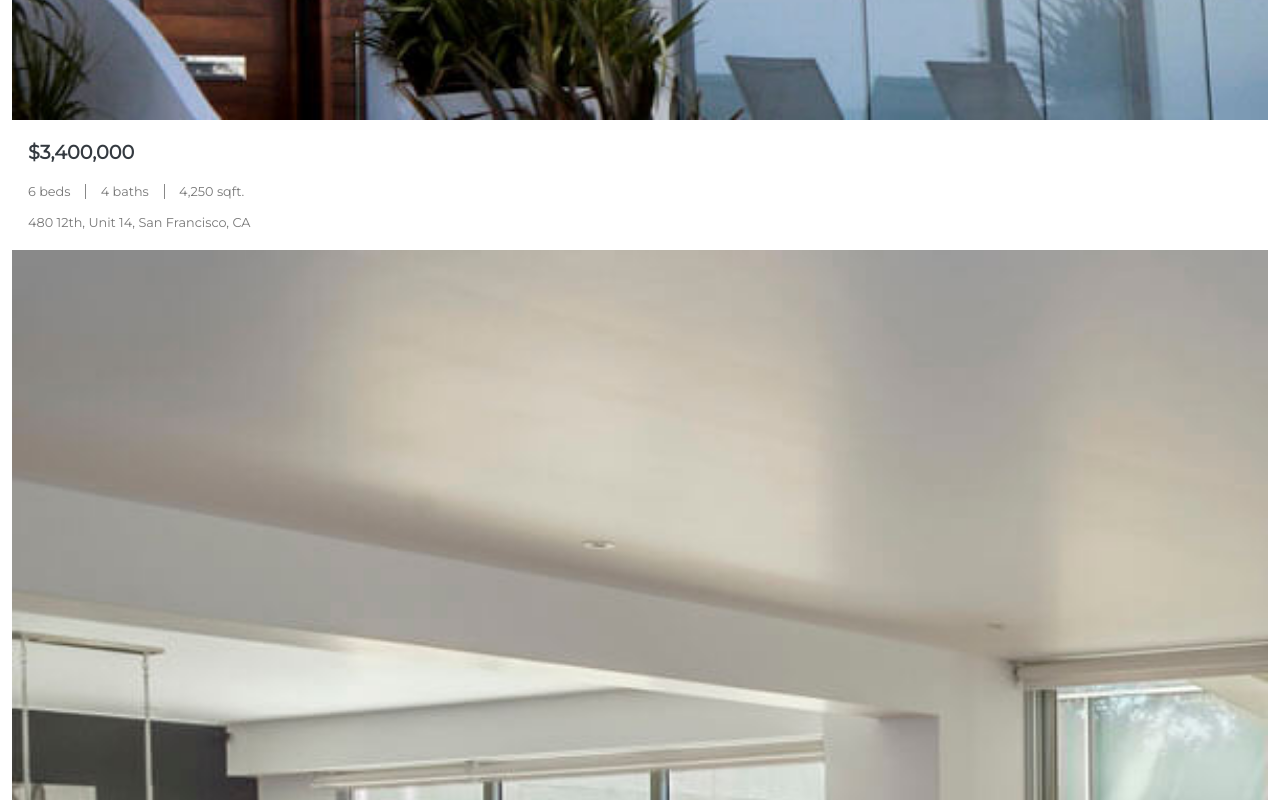
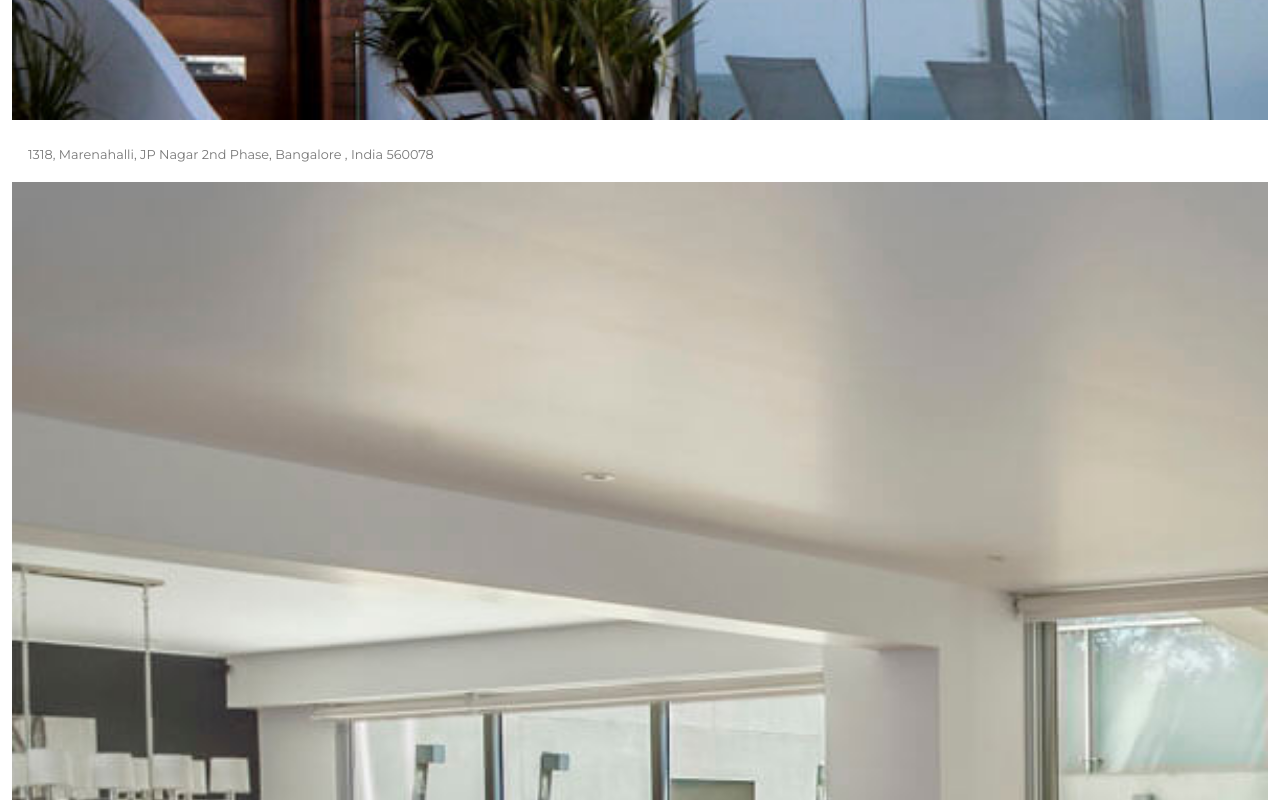
Before and after one commit to Harshakf95/QuantumVentures-Website, a plain HTML site: page index.html in a window 1280 px wide. Shown: the part 3960-4760 px from the top of the page. Drawn offline with nearby package versions, Linux system fonts and the light colour scheme.

Commit message:
fifth commit

```diff
--- a/index.html
+++ b/index.html
@@ -145,12 +145,12 @@
                 <div>
                     <img src="./img/property-6.jpg" alt="Property 1" />
                     <div class="property-details">
-                        <p class="price">$3,400,000</p>
+                        <!-- <p class="price">$3,400,000</p>
                         <span class="beds">6 beds</span>
                         <span class="baths">4 baths</span>
-                        <span class="sqft">4,250 sqft.</span>
+                        <span class="sqft">4,250 sqft.</span> -->
                         <address>
-                            480 12th, Unit 14, San Francisco, CA
+                            1318, Marenahalli, JP Nagar 2nd Phase, Bangalore , India 560078
                         </address>
                     </div>
                 </div>
@@ -158,12 +158,12 @@
                 <div>
                     <img src="./img/property-7.jpg" alt="Property 1" />
                     <div class="property-details">
-                        <p class="price">$3,400,000</p>
+                        <!-- <p class="price">$3,400,000</p>
                         <span class="beds">6 beds</span>
                         <span class="baths">4 baths</span>
-                        <span class="sqft">4,250 sqft.</span>
+                        <span class="sqft">4,250 sqft.</span> -->
                         <address>
-                            480 12th, Unit 14, San Francisco, CA
+                            1318, Marenahalli, JP Nagar 2nd Phase, Bangalore , India 560078
                         </address>
                     </div>
                 </div>
@@ -171,12 +171,12 @@
                 <div>
                     <img src="./img/property-4.jpg" alt="Property 1" />
                     <div class="property-details">
-                        <p class="price">$3,400,000</p>
+                        <!-- <p class="price">$3,400,000</p>
                         <span class="beds">6 beds</span>
                         <span class="baths">4 baths</span>
-                        <span class="sqft">4,250 sqft.</span>
+                        <span class="sqft">4,250 sqft.</span> -->
                         <address>
-                            480 12th, Unit 14, San Francisco, CA
+                            1318, Marenahalli, JP Nagar 2nd Phase, Bangalore , India 560078
                         </address>
                     </div>
                 </div>
@@ -184,12 +184,12 @@
                 <div>
                     <img src="./img/property-9.jpg" alt="Property 1" />
                     <div class="property-details">
-                        <p class="price">$3,400,000</p>
+                        <!-- <p class="price">$3,400,000</p>
                         <span class="beds">6 beds</span>
                         <span class="baths">4 baths</span>
-                        <span class="sqft">4,250 sqft.</span>
+                        <span class="sqft">4,250 sqft.</span> -->
                         <address>
-                            480 12th, Unit 14, San Francisco, CA
+                            1318, Marenahalli, JP Nagar 2nd Phase, Bangalore , India 560078
                         </address>
                     </div>
                 </div>
@@ -197,12 +197,12 @@
                 <div>
                     <img src="./img/property-3.jpg" alt="Property 1" />
                     <div class="property-details">
-                        <p class="price">$3,400,000</p>
+                        <!-- <p class="price">$3,400,000</p>
                         <span class="beds">6 beds</span>
                         <span class="baths">4 baths</span>
-                        <span class="sqft">4,250 sqft.</span>
+                        <span class="sqft">4,250 sqft.</span> -->
                         <address>
-                            480 12th, Unit 14, San Francisco, CA
+                            1318, Marenahalli, JP Nagar 2nd Phase, Bangalore , India 560078
                         </address>
                     </div>
                 </div>
```
